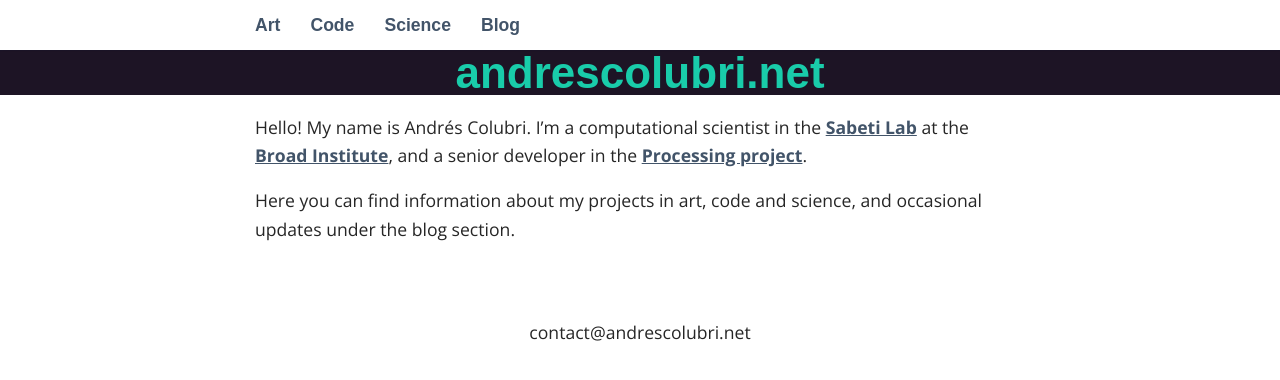
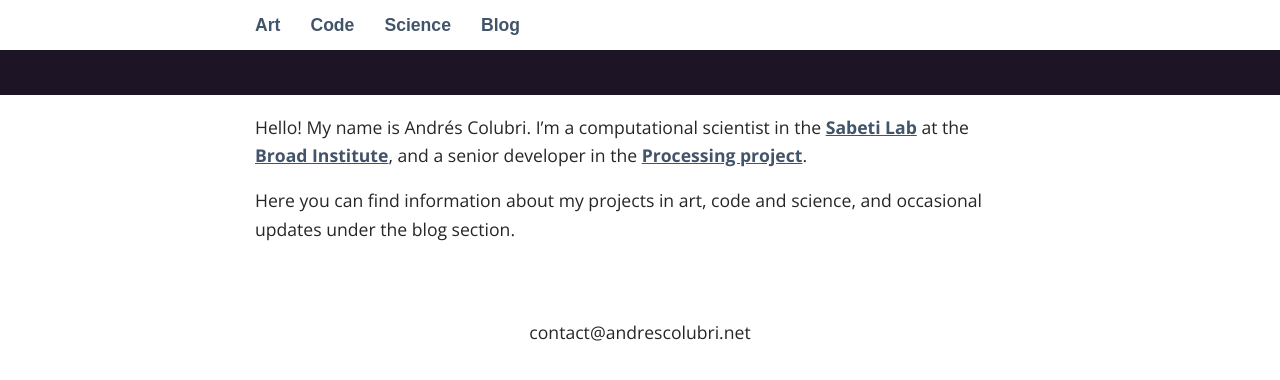
Before and after one commit to codeanticode/andrescolubri.net, a Jekyll site: the page built from index.md, in a window 1280 px wide. Shown: the top 380 px of the page. Built offline with Jekyll 4.4.1, drawn with Linux system fonts in a browser that asks for light colours; some web fonts are replaced.

```diff
--- a/_includes/header.html
+++ b/_includes/header.html
@@ -14,5 +14,5 @@
 </aside>
 
 <header>
-	<h1><a href="{{ site.baseurl }}">{{ site.title }}</a></h1>
+	<!-- <h1><a href="{{ site.baseurl }}">{{ site.title }}</a></h1> -->
 </header>
```
